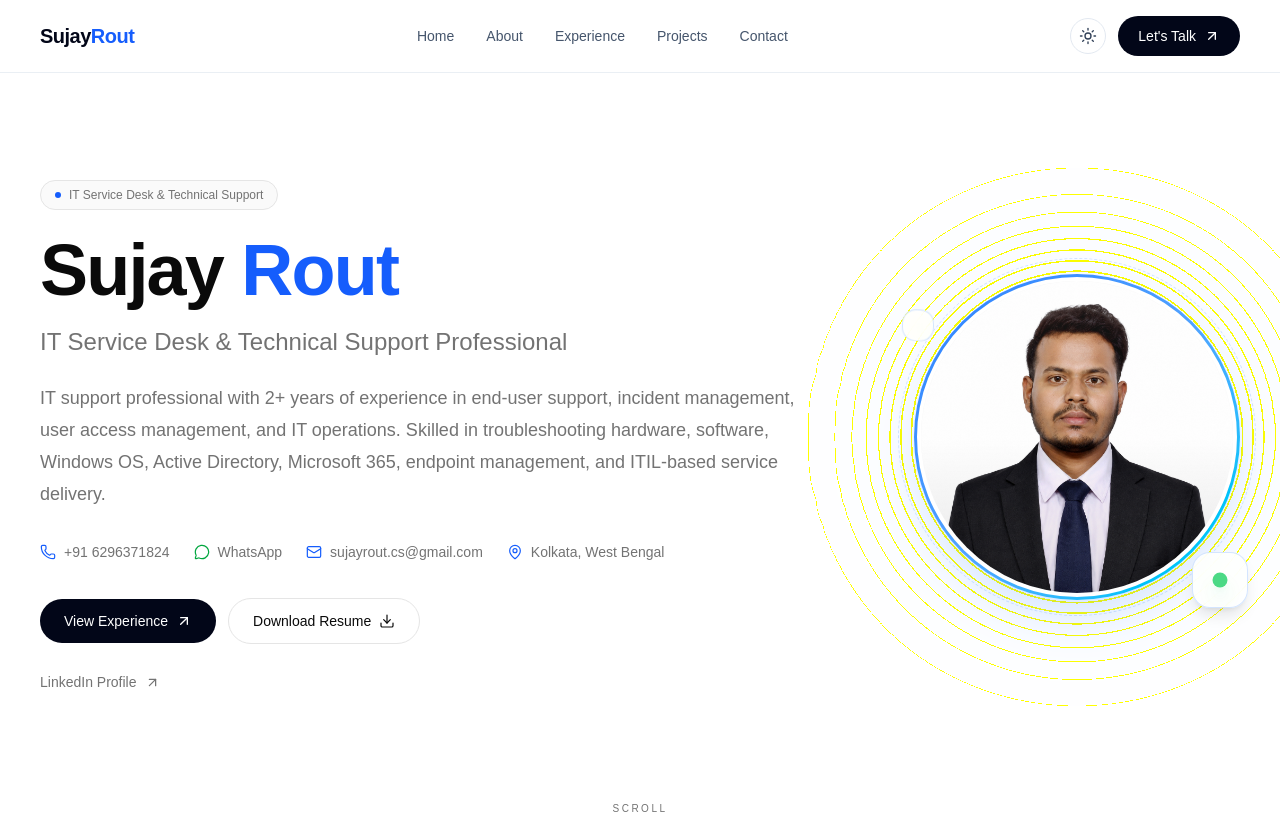
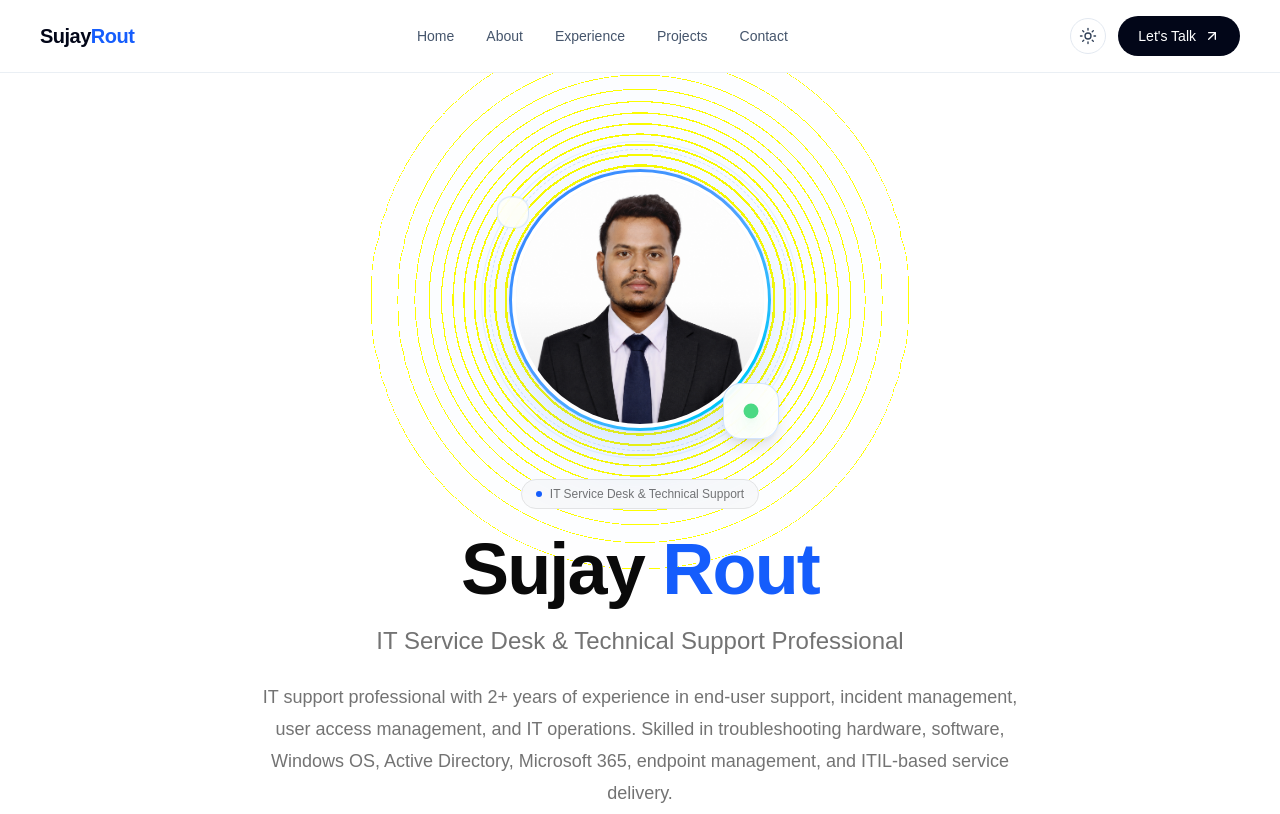
Before and after one commit to Sayan876/djportfolio, a React (Vite) app: page / in a window 1280 px wide. Shown: the top 814 px of the page. Built offline with nearby package versions, Linux system fonts and the light colour scheme.

Commit message:
Update Hero.tsx

```diff
--- a/src/components/Hero.tsx
+++ b/src/components/Hero.tsx
@@ -55,7 +55,151 @@ const Hero = () => {
       </div>
 
       <div className="mx-auto max-w-7xl px-5 sm:px-8 lg:px-10">
-        <div className="grid min-h-[calc(100vh-72px)] items-center gap-14 py-20 sm:py-24 lg:grid-cols-[1fr_auto] lg:gap-20 lg:py-24">
+        {/* ========================================================= */}
+        {/* Main Hero */}
+        {/* ========================================================= */}
+
+        <div className="flex min-h-[calc(100vh-72px)] flex-col items-center py-16 sm:py-20 lg:py-24">
+
+          {/* ===================================================== */}
+          {/* Professional Profile Photo — TOP */}
+          {/* ===================================================== */}
+
+          <motion.div
+            initial={{
+              opacity: 0,
+              y: -35,
+              scale: 0.9,
+            }}
+            animate={{
+              opacity: 1,
+              y: 0,
+              scale: 1,
+            }}
+            transition={{
+              duration: 0.9,
+              delay: 0.15,
+              ease: "easeOut",
+            }}
+            className="relative mb-12 flex items-center justify-center"
+          >
+            {/* Soft Glow */}
+
+            <motion.div
+              animate={{
+                scale: [1, 1.08, 1],
+                opacity: [0.2, 0.35, 0.2],
+              }}
+              transition={{
+                duration: 5,
+                repeat: Infinity,
+                ease: "easeInOut",
+              }}
+              className="absolute h-72 w-72 rounded-full bg-blue-500/20 blur-3xl dark:bg-blue-400/20 sm:h-80 sm:w-80"
+            />
+
+            {/* Decorative Orbit */}
+
+            <motion.div
+              animate={{
+                rotate: 360,
+              }}
+              transition={{
+                duration: 18,
+                repeat: Infinity,
+                ease: "linear",
+              }}
+              className="pointer-events-none absolute -inset-4 rounded-full border border-dashed border-blue-500/20 dark:border-blue-400/20 sm:-inset-5"
+            />
+
+            {/* Second subtle orbit */}
+
+            <motion.div
+              animate={{
+                rotate: -360,
+              }}
+              transition={{
+                duration: 25,
+                repeat: Infinity,
+                ease: "linear",
+              }}
+              className="pointer-events-none absolute -inset-7 rounded-full border border-blue-500/10 dark:border-blue-400/10"
+            />
+
+            {/* Gradient Ring */}
+
+            <motion.div
+              whileHover={{
+                scale: 1.04,
+              }}
+              transition={{
+                duration: 0.35,
+                ease: "easeOut",
+              }}
+              className="relative rounded-full bg-gradient-to-br from-blue-500 via-blue-400 to-cyan-400 p-[3px] shadow-2xl shadow-blue-500/20 dark:shadow-blue-400/20"
+            >
+              {/* Photo */}
+
+              <div className="relative h-52 w-52 overflow-hidden rounded-full border-4 border-background bg-muted sm:h-60 sm:w-60 lg:h-64 lg:w-64">
+                <img
+                  src={profilePhoto}
+                  alt="Sujay Rout"
+                  className="h-full w-full object-cover object-top transition-transform duration-700 hover:scale-105"
+                />
+
+                {/* Subtle Overlay */}
+
+                <div className="pointer-events-none absolute inset-0 rounded-full bg-gradient-to-t from-black/10 via-transparent to-white/10" />
+              </div>
+            </motion.div>
+
+            {/* Status Indicator */}
+
+            <motion.div
+              initial={{
+                opacity: 0,
+                scale: 0,
+              }}
+              animate={{
+                opacity: 1,
+                scale: 1,
+              }}
+              transition={{
+                duration: 0.5,
+                delay: 1,
+                ease: "backOut",
+              }}
+              className="absolute -bottom-1 -right-1 flex h-12 w-12 items-center justify-center rounded-2xl border border-blue-500/20 bg-background/90 shadow-lg backdrop-blur-md dark:border-blue-400/20 sm:-bottom-2 sm:-right-2 sm:h-14 sm:w-14"
+            >
+              <motion.span
+                animate={{
+                  scale: [1, 1.25, 1],
+                  opacity: [1, 0.7, 1],
+                }}
+                transition={{
+                  duration: 2,
+                  repeat: Infinity,
+                  ease: "easeInOut",
+                }}
+                className="h-3 w-3 rounded-full bg-green-500 shadow-lg shadow-green-500/40"
+              />
+            </motion.div>
+
+            {/* Small Floating Accent */}
+
+            <motion.div
+              animate={{
+                y: [0, -8, 0],
+                rotate: [0, 4, 0],
+              }}
+              transition={{
+                duration: 4,
+                repeat: Infinity,
+                ease: "easeInOut",
+              }}
+              className="absolute -left-3 top-8 h-8 w-8 rounded-xl border border-blue-500/20 bg-background/80 backdrop-blur-sm dark:border-blue-400/20"
+            />
+          </motion.div>
 
           {/* ===================================================== */}
           {/* Main Content */}
@@ -64,19 +208,21 @@ const Hero = () => {
           <motion.div
             initial={{
               opacity: 0,
-              x: -40,
+              y: 30,
             }}
             animate={{
               opacity: 1,
-              x: 0,
+              y: 0,
             }}
             transition={{
               duration: 0.8,
+              delay: 0.35,
               ease: "easeOut",
             }}
-            className="max-w-4xl"
+            className="w-full max-w-4xl text-center"
           >
             {/* Small Label */}
+
             <motion.div
               initial={{
                 opacity: 0,
@@ -88,7 +234,7 @@ const Hero = () => {
               }}
               transition={{
                 duration: 0.6,
-                delay: 0.1,
+                delay: 0.45,
               }}
               className="mb-6 inline-flex items-center gap-2 rounded-full border border-border bg-muted/50 px-3.5 py-1.5 text-xs font-medium text-muted-foreground"
             >
@@ -98,6 +244,7 @@ const Hero = () => {
             </motion.div>
 
             {/* Name */}
+
             <motion.h1
               initial={{
                 opacity: 0,
@@ -109,7 +256,7 @@ const Hero = () => {
               }}
               transition={{
                 duration: 0.7,
-                delay: 0.2,
+                delay: 0.5,
               }}
               className="text-5xl font-bold tracking-tight sm:text-6xl lg:text-7xl"
             >
@@ -120,6 +267,7 @@ const Hero = () => {
             </motion.h1>
 
             {/* Professional Title */}
+
             <motion.h2
               initial={{
                 opacity: 0,
@@ -131,14 +279,15 @@ const Hero = () => {
               }}
               transition={{
                 duration: 0.7,
-                delay: 0.3,
+                delay: 0.6,
               }}
-              className="mt-5 max-w-3xl text-xl font-medium leading-8 text-muted-foreground sm:text-2xl"
+              className="mx-auto mt-5 max-w-3xl text-xl font-medium leading-8 text-muted-foreground sm:text-2xl"
             >
               IT Service Desk & Technical Support Professional
             </motion.h2>
 
             {/* Career Summary */}
+
             <motion.p
               initial={{
                 opacity: 0,
@@ -150,9 +299,9 @@ const Hero = () => {
               }}
               transition={{
                 duration: 0.7,
-                delay: 0.4,
+                delay: 0.7,
               }}
-              className="mt-6 max-w-3xl text-base leading-7 text-muted-foreground sm:text-lg sm:leading-8"
+              className="mx-auto mt-6 max-w-3xl text-base leading-7 text-muted-foreground sm:text-lg sm:leading-8"
             >
               IT support professional with 2+ years of experience in
               end-user support, incident management, user access management,
@@ -176,11 +325,12 @@ const Hero = () => {
               }}
               transition={{
                 duration: 0.7,
-                delay: 0.5,
+                delay: 0.8,
               }}
-              className="mt-8 flex flex-wrap gap-x-6 gap-y-3 text-sm text-muted-foreground"
+              className="mt-8 flex flex-wrap justify-center gap-x-6 gap-y-3 text-sm text-muted-foreground"
             >
               {/* Phone */}
+
               <a
                 href="tel:+916296371824"
                 className="group inline-flex items-center gap-2 transition-colors hover:text-blue-600 dark:hover:text-blue-400"
@@ -195,6 +345,7 @@ const Hero = () => {
               </a>
 
               {/* WhatsApp */}
+
               <a
                 href="https://wa.me/+918372024858"
                 target="_blank"
@@ -211,6 +362,7 @@ const Hero = () => {
               </a>
 
               {/* Email */}
+
               <a
                 href="mailto:sujayrout.cs@gmail.com"
                 className="group inline-flex items-center gap-2 transition-colors hover:text-blue-600 dark:hover:text-blue-400"
@@ -225,6 +377,7 @@ const Hero = () => {
               </a>
 
               {/* Location */}
+
               <span className="inline-flex items-center gap-2">
                 <MapPin
                   size={16}
@@ -251,11 +404,12 @@ const Hero = () => {
               }}
               transition={{
                 duration: 0.7,
-                delay: 0.6,
+                delay: 0.9,
               }}
-              className="mt-9 flex flex-wrap items-center gap-3"
+              className="mt-9 flex flex-wrap items-center justify-center gap-3"
             >
               {/* View Experience */}
+
               <motion.a
                 href="#experience"
                 whileHover={{
@@ -275,6 +429,7 @@ const Hero = () => {
               </motion.a>
 
               {/* Download Resume */}
+
               <motion.a
                 href="#resume"
                 whileHover={{
@@ -311,7 +466,7 @@ const Hero = () => {
               }}
               transition={{
                 duration: 0.7,
-                delay: 0.8,
+                delay: 1.05,
               }}
               className="mt-7 inline-flex items-center gap-2 text-sm font-medium text-muted-foreground transition-colors hover:text-blue-600 dark:hover:text-blue-400"
             >
@@ -320,133 +475,11 @@ const Hero = () => {
               <ArrowUpRight size={15} />
             </motion.a>
           </motion.div>
-
-          {/* ===================================================== */}
-          {/* Professional Profile Photo */}
-          {/* ===================================================== */}
-
-          <motion.div
-            initial={{
-              opacity: 0,
-              x: 40,
-              scale: 0.9,
-            }}
-            animate={{
-              opacity: 1,
-              x: 0,
-              scale: 1,
-            }}
-            transition={{
-              duration: 0.9,
-              delay: 0.3,
-              ease: "easeOut",
-            }}
-            className="mx-auto lg:mx-0"
-          >
-            <div className="relative flex items-center justify-center">
-
-              {/* Soft Glow */}
-              <motion.div
-                animate={{
-                  scale: [1, 1.08, 1],
-                  opacity: [0.2, 0.35, 0.2],
-                }}
-                transition={{
-                  duration: 5,
-                  repeat: Infinity,
-                  ease: "easeInOut",
-                }}
-                className="absolute h-80 w-80 rounded-full bg-blue-500/20 blur-3xl dark:bg-blue-400/20"
-              />
-
-              {/* Decorative Orbit */}
-              <motion.div
-                animate={{
-                  rotate: 360,
-                }}
-                transition={{
-                  duration: 18,
-                  repeat: Infinity,
-                  ease: "linear",
-                }}
-                className="pointer-events-none absolute -inset-4 rounded-full border border-dashed border-blue-500/20 dark:border-blue-400/20"
-              />
-
-              {/* Gradient Ring */}
-              <motion.div
-                whileHover={{
-                  scale: 1.04,
-                }}
-                transition={{
-                  duration: 0.35,
-                  ease: "easeOut",
-                }}
-                className="relative rounded-full bg-gradient-to-br from-blue-500 via-blue-400 to-cyan-400 p-[3px] shadow-2xl shadow-blue-500/20 dark:shadow-blue-400/20"
-              >
-                {/* Photo */}
-                <div className="relative h-64 w-64 overflow-hidden rounded-full border-4 border-background bg-muted sm:h-72 sm:w-72 lg:h-80 lg:w-80">
-                  <img
-                    src={profilePhoto}
-                    alt="Sujay Rout"
-                    className="h-full w-full object-cover object-top transition-transform duration-700 hover:scale-105"
-                  />
-
-                  {/* Subtle Overlay */}
-                  <div className="pointer-events-none absolute inset-0 rounded-full bg-gradient-to-t from-black/10 via-transparent to-white/10" />
-                </div>
-              </motion.div>
-
-              {/* Status Indicator */}
-              <motion.div
-                initial={{
-                  opacity: 0,
-                  scale: 0,
-                }}
-                animate={{
-                  opacity: 1,
-                  scale: 1,
-                }}
-                transition={{
-                  duration: 0.5,
-                  delay: 1,
-                  ease: "backOut",
-                }}
-                className="absolute -bottom-2 -right-2 flex h-14 w-14 items-center justify-center rounded-2xl border border-blue-500/20 bg-background/90 shadow-lg backdrop-blur-md dark:border-blue-400/20"
-              >
-                <motion.span
-                  animate={{
-                    scale: [1, 1.25, 1],
-                    opacity: [1, 0.7, 1],
-                  }}
-                  transition={{
-                    duration: 2,
-                    repeat: Infinity,
-                    ease: "easeInOut",
-                  }}
-                  className="h-3 w-3 rounded-full bg-green-500 shadow-lg shadow-green-500/40"
-                />
-              </motion.div>
-
-              {/* Small Floating Accent */}
-              <motion.div
-                animate={{
-                  y: [0, -8, 0],
-                  rotate: [0, 4, 0],
-                }}
-                transition={{
-                  duration: 4,
-                  repeat: Infinity,
-                  ease: "easeInOut",
-                }}
-                className="absolute -left-3 top-10 h-8 w-8 rounded-xl border border-blue-500/20 bg-background/80 backdrop-blur-sm dark:border-blue-400/20"
-              />
-            </div>
-          </motion.div>
         </div>
 
-        {/* ===================================================== */}
+        {/* ========================================================= */}
         {/* Scroll Indicator */}
-        {/* ===================================================== */}
+        {/* ========================================================= */}
 
         <motion.div
           initial={{
@@ -457,7 +490,7 @@ const Hero = () => {
           }}
           transition={{
             duration: 0.8,
-            delay: 1,
+            delay: 1.2,
           }}
           className="flex justify-center pb-8"
         >
```
